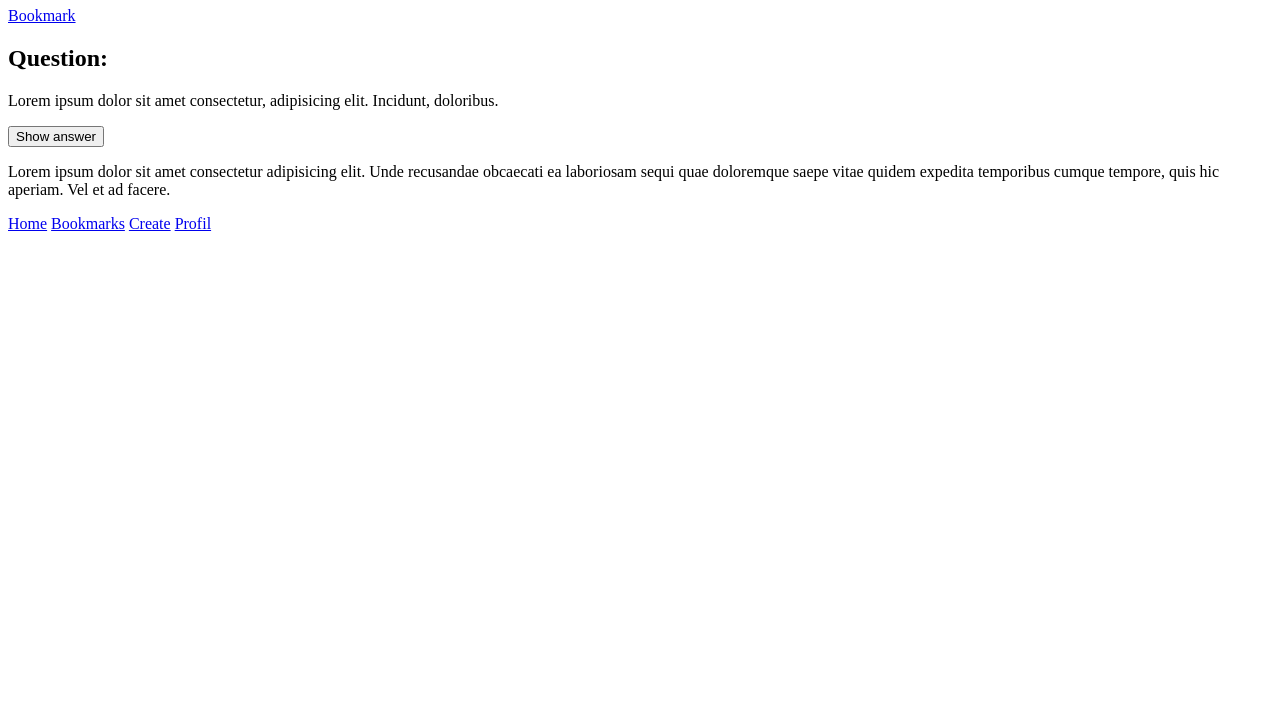
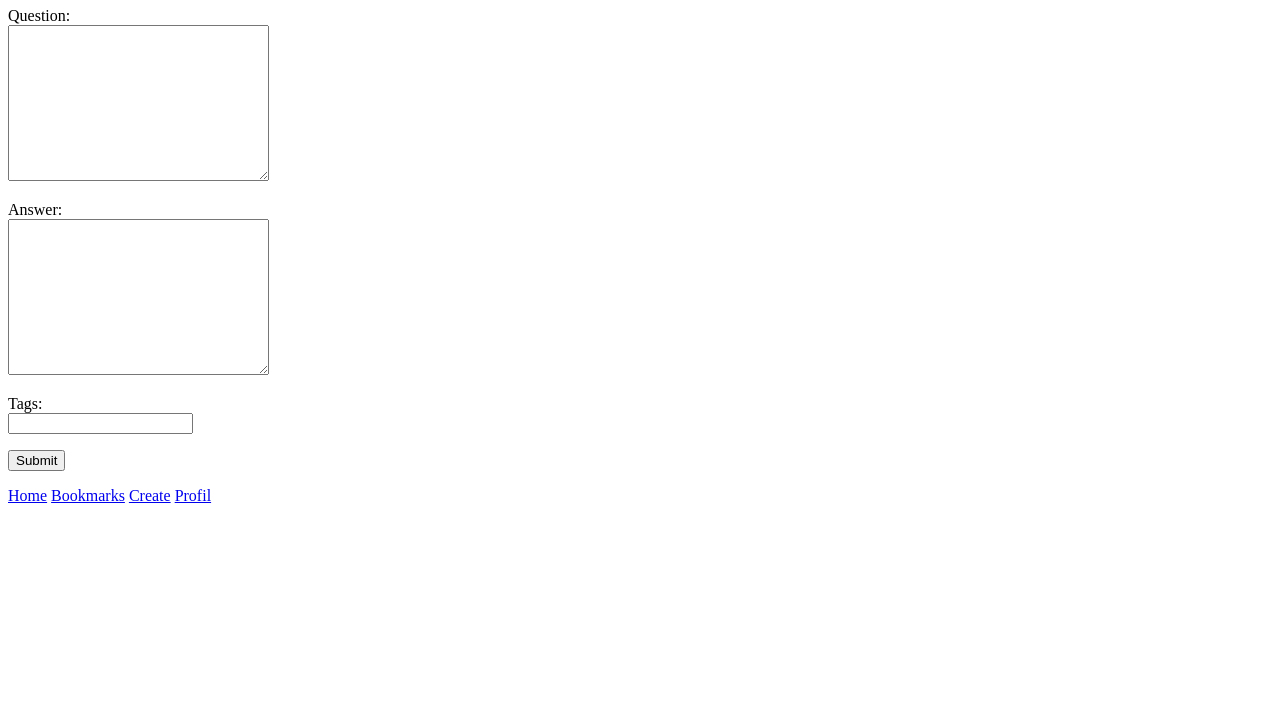
Before and after one commit to alex-jonas/quiz-app, a plain HTML site: page create.html in a window 1280 px wide. Shown: the part 73-800 px from the top of the page. Drawn offline with Linux system fonts and the light colour scheme.

Commit message:
Add create page

```diff
--- a/create.html
+++ b/create.html
@@ -3,28 +3,31 @@
   <head>
     <meta charset="UTF-8" />
     <meta name="viewport" content="width=device-width, initial-scale=1.0" />
-    <title>Quiz App</title>
+    <title>Create | Quiz App</title>
   </head>
   <body>
     <header class="quiz-title">
-      <h1>Quiz App</h1>
+      <h1>Create</h1>
     </header>
     <main class="scrolling-screen">
-      <section class="question">
-        <div class="bookmark-box"><a href="#">Bookmark</a></div>
-        <h2 class="question-title">Question:</h2>
-        <p class="question-paragraph">
-          Lorem ipsum dolor sit amet consectetur, adipisicing elit. Incidunt,
-          doloribus.
+      <form class="create-form">
+        <p>
+          <label
+            >Question:<br />
+            <textarea name="" id="" cols="30" rows="10"></textarea>
+          </label>
         </p>
-        <p><button class="answer-button">Show answer</button></p>
-        <p class="hidden-answer">
-          Lorem ipsum dolor sit amet consectetur adipisicing elit. Unde
-          recusandae obcaecati ea laboriosam sequi quae doloremque saepe vitae
-          quidem expedita temporibus cumque tempore, quis hic aperiam. Vel et ad
-          facere.
+        <p>
+          <label
+            >Answer:<br />
+            <textarea name="" id="" cols="30" rows="10"></textarea>
+          </label>
         </p>
-      </section>
+        <p>
+          <label>Tags:<br /><input type="text" /></label>
+        </p>
+        <p><input type="submit" /></p>
+      </form>
     </main>
     <footer>
       <nav class="main-menu">
```
